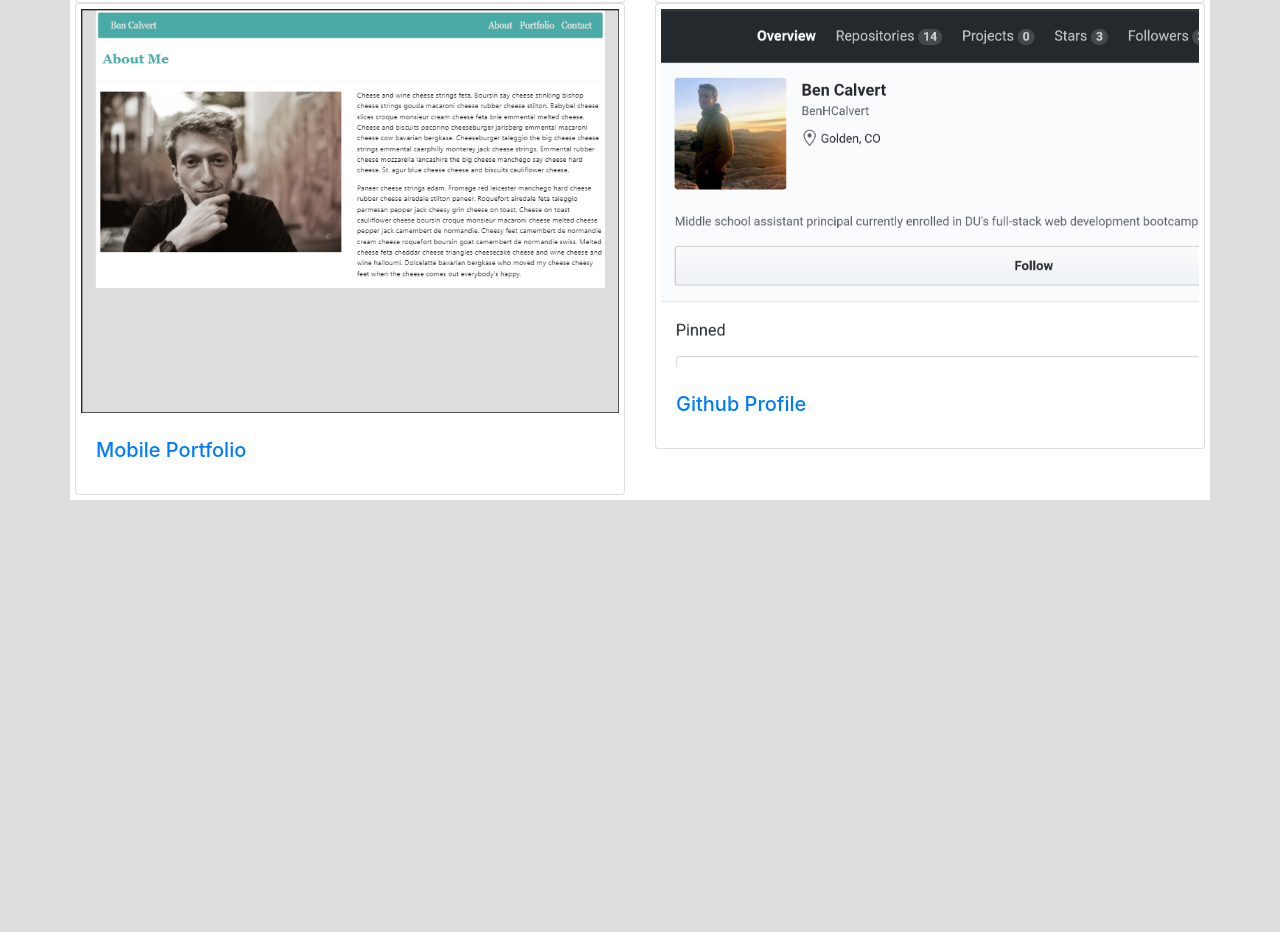
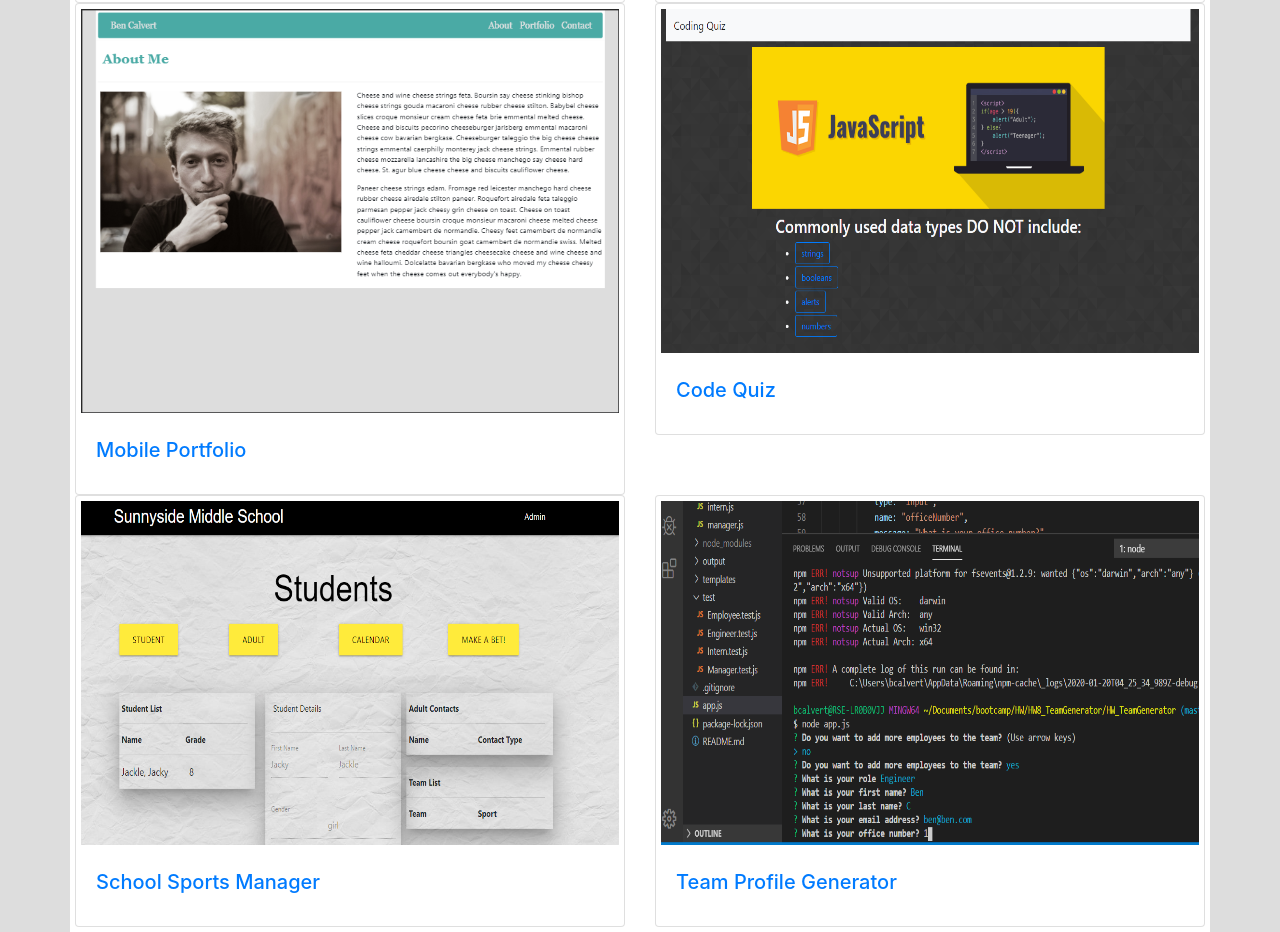
Before and after one commit to BenHCalvert/Bootstrap-Portfolio, a plain HTML site: page portfolio.html in a window 1280 px wide. Shown: the part 621-1553 px from the top of the page. Before the commit the page ends 1121 px from the top, so only its background shows below. Drawn offline with nearby package versions, Linux system fonts and the light colour scheme.

Commit message:
added project 2

```diff
--- a/portfolio.html
+++ b/portfolio.html
@@ -1,21 +1,25 @@
 <!DOCTYPE html>
 <html lang="en">
+
 <head>
     <meta charset="UTF-8">
     <meta name="viewport" content="width=device-width, initial-scale=1.0">
     <meta http-equiv="X-UA-Compatible" content="ie=edge">
     <!-- Bootstrap Style Sheet -->
-    <link rel="stylesheet" href="https://stackpath.bootstrapcdn.com/bootstrap/4.3.1/css/bootstrap.min.css" integrity="sha384-ggOyR0iXCbMQv3Xipma34MD+dH/1fQ784/j6cY/iJTQUOhcWr7x9JvoRxT2MZw1T" crossorigin="anonymous">
+    <link rel="stylesheet" href="https://stackpath.bootstrapcdn.com/bootstrap/4.3.1/css/bootstrap.min.css"
+        integrity="sha384-ggOyR0iXCbMQv3Xipma34MD+dH/1fQ784/j6cY/iJTQUOhcWr7x9JvoRxT2MZw1T" crossorigin="anonymous">
     <link rel="stylesheet" href="assets/style.css">
     <title>Ben Calvert</title>
 </head>
+
 <body>
 
     <!-- Navbar -->
     <div class="container">
         <nav class="navbar navbar-expand-sm" style="background-color: #4aaaa5" style="color: #fff">
             <a class="navbar-brand" href="index.html">Ben Calvert</a>
-                <button class="navbar-toggler" type="button" data-toggle="collapse" data-target="#navbarSupportedContent" aria-controls="navbarSupportedContent" aria-expanded="false" aria-label="Toggle navigation">
+            <button class="navbar-toggler" type="button" data-toggle="collapse" data-target="#navbarSupportedContent"
+                aria-controls="navbarSupportedContent" aria-expanded="false" aria-label="Toggle navigation">
                 <span class="navbar-toggler-icon"></span>
             </button>
 
@@ -50,7 +54,7 @@
                 <!-- Hike & Dinner -->
                 <a href="https://benhcalvert.github.io/Group-Project/">
                     <div class="card">
-                    <img src="assets/images/hikeDinner3.2.png" class="card-img-top" alt="Hike and Dinner" >
+                        <img src="assets/images/hikeDinner3.2.png" class="card-img-top" alt="Hike and Dinner">
                         <div class="card-body">
                             <h5 class="card-title">Hike & Dinner</h5>
                         </div>
@@ -61,7 +65,7 @@
                 <!-- PW Generator -->
                 <a href="https://benhcalvert.github.io/HW3-PWGen/">
                     <div class="card">
-                    <img src="assets/images/pwgen3.2.png" class="card-img-top" alt="password generator" >
+                        <img src="assets/images/pwgen3.2.png" class="card-img-top" alt="password generator">
                         <div class="card-body">
                             <h5 class="card-title">Password Generator</h5>
                         </div>
@@ -75,7 +79,7 @@
                 <!-- responsive portfolio -->
                 <a href="https://benhcalvert.github.io/Bootstrap-Portfolio/">
                     <div class="card">
-                        <img src="assets/images/portfolio.PNG" class="card-img-top" alt="mobile-first portfolio" >
+                        <img src="assets/images/portfolio.PNG" class="card-img-top" alt="mobile-first portfolio">
                         <div class="card-body">
                             <h5 class="card-title">Mobile Portfolio</h5>
                         </div>
@@ -83,12 +87,39 @@
                 </a>
             </div>
             <div class="col-sm-12 col-md-6">
-                <!-- github -->
-                <a href="https://github.com/BenHCalvert">
+                <!-- Code Quiz -->
+                <a href="https://benhcalvert.github.io/code_quizJS/">
                     <div class="card">
-                        <img src="assets/images/github3.2.png" class="card-img-top" alt="ben's github" >
+                        <img height="353.94px" src="assets/images/codequiz.PNG" class="card-img-top" alt="ben's github">
                         <div class="card-body">
-                            <h5 class="card-title">Github Profile</h5>
+                            <h5 class="card-title">Code Quiz</h5>
+                        </div>
+                    </div>
+                </a>
+            </div>
+        </div>
+
+        <div class="row">
+            <div class="col-sm-12 col-md-6">
+                <!-- Project 2 -->
+                <a href="https://pacific-peak-82509.herokuapp.com//">
+                    <div class="card">
+                        <img height="353.94px" src="assets/images/Sports.PNG" class="card-img-top"
+                            alt="mobile-first portfolio">
+                        <div class="card-body">
+                            <h5 class="card-title">School Sports Manager</h5>
+                        </div>
+                    </div>
+                </a>
+            </div>
+            <div class="col-sm-12 col-md-6">
+                <!-- Team Generator -->
+                <a href="#">
+                    <div class="card">
+                        <img height="353.94px" src="assets/images/TeamProfGen.PNG" class="card-img-top"
+                            alt="ben's github">
+                        <div class="card-body">
+                            <h5 class="card-title">Team Profile Generator</h5>
                         </div>
                     </div>
                 </a>
@@ -101,8 +132,15 @@
 
 
     <!-- Bootstrap JS Scripts -->
-<script src="https://code.jquery.com/jquery-3.3.1.slim.min.js" integrity="sha384-q8i/X+965DzO0rT7abK41JStQIAqVgRVzpbzo5smXKp4YfRvH+8abtTE1Pi6jizo" crossorigin="anonymous"></script>
-<script src="https://cdnjs.cloudflare.com/ajax/libs/popper.js/1.14.7/umd/popper.min.js" integrity="sha384-UO2eT0CpHqdSJQ6hJty5KVphtPhzWj9WO1clHTMGa3JDZwrnQq4sF86dIHNDz0W1" crossorigin="anonymous"></script>
-<script src="https://stackpath.bootstrapcdn.com/bootstrap/4.3.1/js/bootstrap.min.js" integrity="sha384-JjSmVgyd0p3pXB1rRibZUAYoIIy6OrQ6VrjIEaFf/nJGzIxFDsf4x0xIM+B07jRM" crossorigin="anonymous"></script>
+    <script src="https://code.jquery.com/jquery-3.3.1.slim.min.js"
+        integrity="sha384-q8i/X+965DzO0rT7abK41JStQIAqVgRVzpbzo5smXKp4YfRvH+8abtTE1Pi6jizo"
+        crossorigin="anonymous"></script>
+    <script src="https://cdnjs.cloudflare.com/ajax/libs/popper.js/1.14.7/umd/popper.min.js"
+        integrity="sha384-UO2eT0CpHqdSJQ6hJty5KVphtPhzWj9WO1clHTMGa3JDZwrnQq4sF86dIHNDz0W1"
+        crossorigin="anonymous"></script>
+    <script src="https://stackpath.bootstrapcdn.com/bootstrap/4.3.1/js/bootstrap.min.js"
+        integrity="sha384-JjSmVgyd0p3pXB1rRibZUAYoIIy6OrQ6VrjIEaFf/nJGzIxFDsf4x0xIM+B07jRM"
+        crossorigin="anonymous"></script>
 </body>
+
 </html>
```
Also changed, not shown: assets/images/Sports.PNG (added), assets/images/TeamProfGen.PNG (added), assets/images/codequiz.PNG (added). Lines whose indentation alone changed are shown as unchanged.
